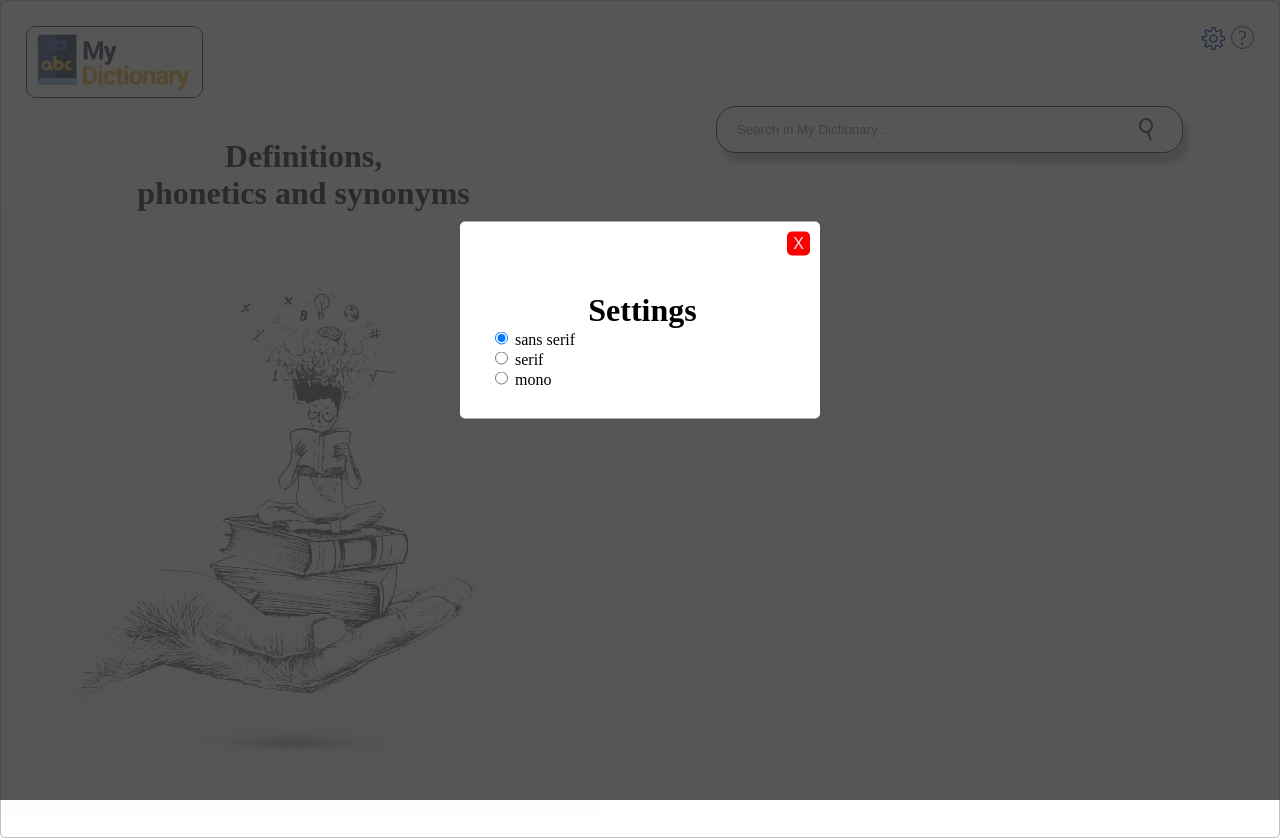
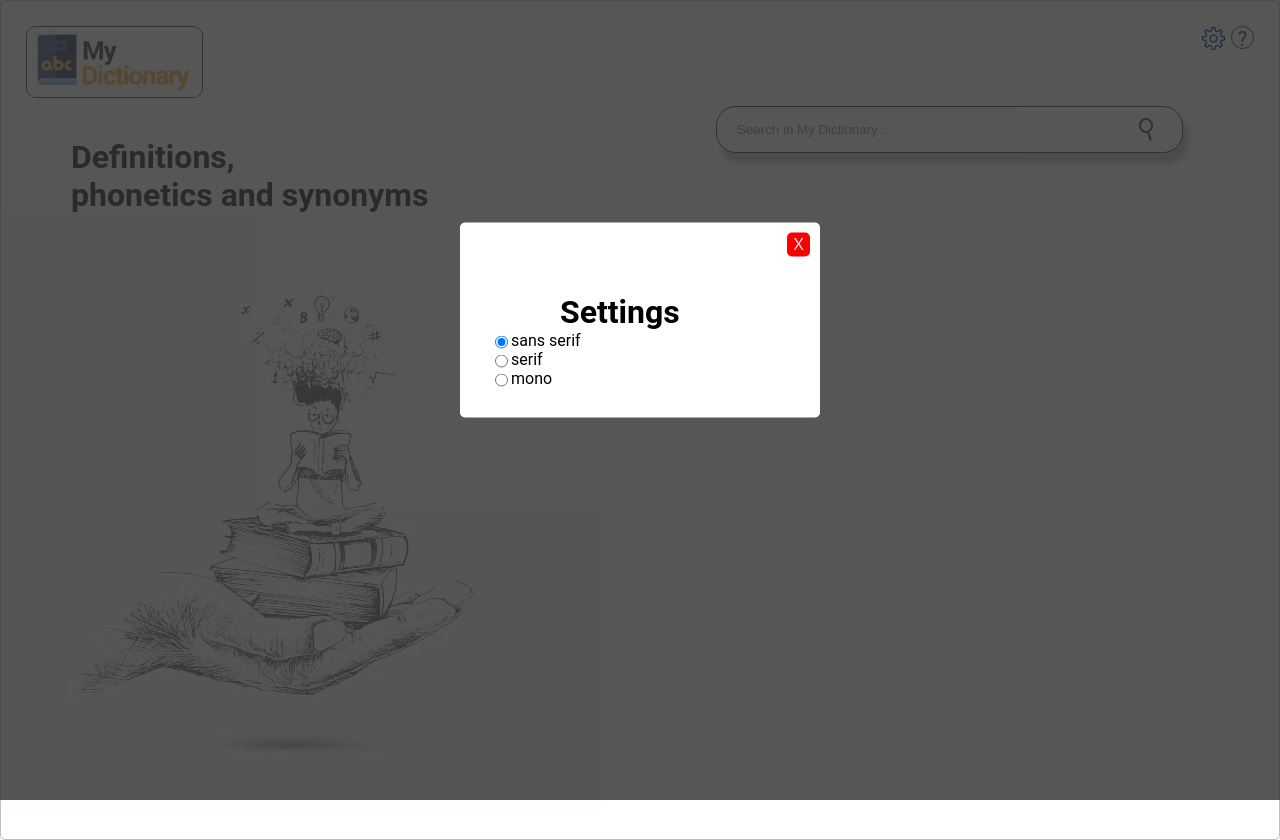
Before and after one commit to JoeWebDev70/05-lab-js-dictionary, a website built with webpack: page src/index.html in a window 1280 px wide. Both pictures are taken after a click on the element 1213 px from the left and 38 px from the top of the page. Built offline with nearby package versions, Linux system fonts and the light colour scheme; a web font is replaced by a local one.

Commit message:
ci: changing font
JS for changing font on body when btn radio change in windows setting - need to see if it's necessary to set on particolary items as ex. search bar

```diff
--- a/src/index.html
+++ b/src/index.html
@@ -27,30 +27,28 @@
         <meta property="og:description" content="My Dictionary: definitions, phonetics and synonyms"/>
         <title>My Dictionary</title>
     </head>
-    <body>
-
+    <body style="font-family: Roboto">
         <!-- MODALS WINDOWS FOR SETTINGS -->
         <div class="modal_container setting" role="dialog" aria-labelledby="modal_setting_tittle" aria-describedby="dialogDesc">
             <div class="overlay"></div>
             <div class="modal">
                 <button aria-label="close modal" class="close_modal modal_trigger setting">X</button>
                 <h1 id="modal_setting_tittle">Settings</h1>
-                <form action="" method="" id="settings" novalidate>
                     <div id="font_choice">
                         <div>
                             <input type="radio" id="sans_serif" name="font" value="Roboto" checked>
                             <label for="sans_serif">sans serif</label>
                         </div>
                         <div>
-                            <input type="radio" id="serif" name="font" value="Roboto Mono">
+                            <input type="radio" id="serif" name="font" value="Roboto Serif">
                             <label for="serif">serif</label>
                         </div>
                         <div>
-                            <input type="radio" id="mono" name="font" value="Roboto Serif">
+                            <input type="radio" id="mono" name="font" value="Roboto Mono">
                             <label for="mono">mono</label>
                         </div>
                     </div>
-                </form>
+                <!-- button toggle -->
             </div>
         </div>
 
--- /dev/null
+++ b/src/js_libs/changeFont.js
@@ -0,0 +1,24 @@
+const radioBtns = document.querySelectorAll("input[type=radio]");
+const body = document.querySelector("body");
+
+radioBtns.forEach(function(radioBtn){
+    radioBtn.addEventListener("change", function(e){
+        if(radioBtn.checked){
+            switch (radioBtn.value) {
+                case "Roboto":
+                    body.style.fontFamily = "Roboto";
+                    break;
+                case "Roboto Serif":
+                    body.style.fontFamily = "Roboto Serif";
+                    break;
+                case "Roboto Mono":
+                    body.style.fontFamily = "Roboto Mono";
+                    break;
+            }
+
+        }
+    });
+
+
+
+});
--- a/src/sass_libs/modal_windows.scss
+++ b/src/sass_libs/modalWindows.scss
@@ -79,7 +79,7 @@
     display: flex;
     flex-direction: column;
 
-    div[name="font"]{
+    div{
         display: flex;
         align-items: center;
     }
--- a/src/script.js
+++ b/src/script.js
@@ -1,5 +1,6 @@
 import "./style.scss";
-import "./js_libs/modal_script.js";
+import "./js_libs/modalWindows.js";
+import "./js_libs/changeFont";
 
 // const btn = document.querySelector("button");
 // btn.addEventListener("click", function(){
--- a/src/style.scss
+++ b/src/style.scss
@@ -1,6 +1,7 @@
 @import "./sass_libs/fonts_faces.scss";
 @import "./sass_libs/mixins_variables.scss";
-@import "./sass_libs/modal_windows.scss";
+@import "./sass_libs/modalWindows.scss";
+
 
 :root{
     font-size: 100%;
@@ -31,18 +32,31 @@ body{
 
 // general typography and settings
 h1{
-    text-align: center;
+    font-size: 32px;
+    font-weight: 700;
     margin: 40px 65px 0 70px;
 }
 
+h2{
+    font-size: 20px;
+    font-weight: 700;
+    margin: 0;
+}
+
+h3{
+    font-size: 16px;
+    font-weight: 700;
+    margin: 0;
+}
 
 p{
+    font-size: 16px;
+    font-weight: 400;
     margin: 0;
 }
 
 a{
     text-decoration: none;
-
 }
 
 img{
```
Also changed, not shown: public/index.html (+1 -1 lines), public/script-build.js (+14 -4 lines), public/style.css, src/js_libs/modalWindows.js (renamed from src/js_libs/modal_script.js).
